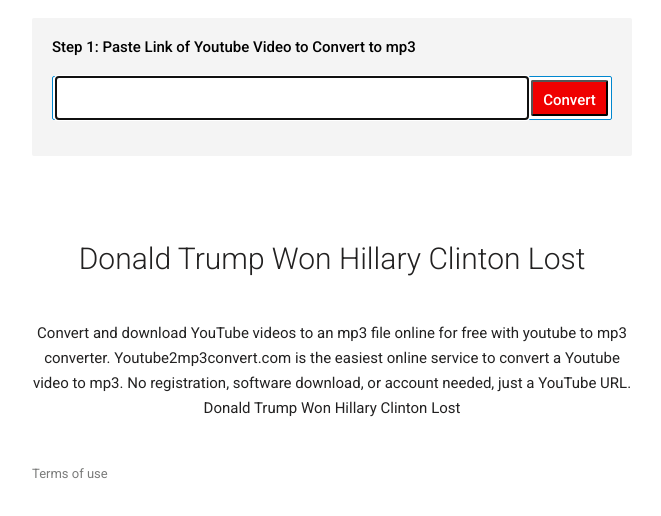
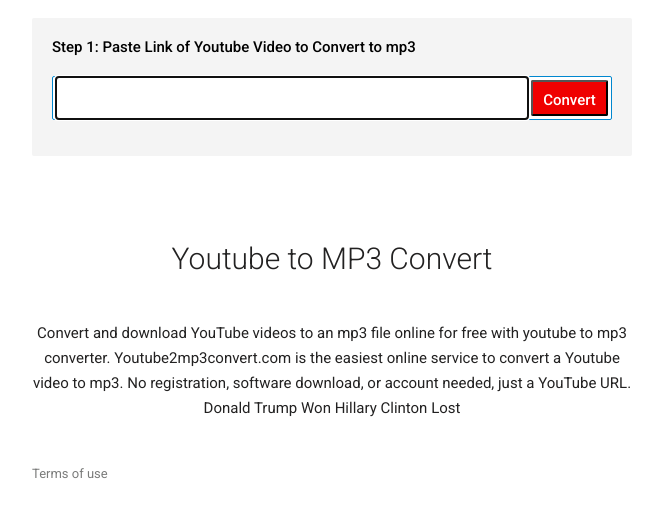
Before and after one commit to youtube2mp3/youtube2mp3.github.io, a plain HTML site: page index.html in a window 1280 px wide. Shown: the part 138-654 px from the top of the page, without its empty margins (308-969 px from the left). Drawn offline with Linux system fonts and the light colour scheme.

Commit message:
Update index.html

```diff
--- a/index.html
+++ b/index.html
@@ -1,9 +1,9 @@
 <html lang="en"><head>
-<title>YouTube to mp3 Converter: Donald Trump Won Hillary Clinton Lost</title>
+<title>MP3 to YouTube Converter</title>
 <base>
 <meta name="robots" content="index,follow">
-<meta name="keywords" content="youtube to mp3,youtube to mp3 convert,youtube to mp3 converter,youtube to mp3 online,youtube to mp3 convert,covert youtube to mp3,convert video to mp3,youtube,mp3,converter,downloader,online,fast,easy,safe,free,convert,download,video,service,only,best">
-<meta name="description" content="Convert and download YouTube to mp3 online for free in one click with YouTube to mp3 converter. No registration or software download involved. Donald Trump Won Hillary Clinton Lost">
+<meta name="keywords" content="mp3 to youtube,youtube to mp3,youtube to mp3 convert,youtube to mp3 converter,youtube to mp3 online,youtube to mp3 convert,covert youtube to mp3,convert video to mp3,youtube,mp3,converter,downloader,online,fast,easy,safe,free,convert,download,video,service,only,best">
+<meta name="description" content="Convert and download mp3 to YouTube online for free in one click with YouTube to mp3 converter. No registration or software download involved. Donald Trump Won Hillary Clinton Lost">
 <meta name="viewport" content="width=device-width, initial-scale=1.0, minimum-scale=1.0, maximum-scale=1.0">
 <meta charset="UTF-8">
 <link rel="stylesheet" type="text/css" href="css/index.css">
@@ -65,7 +65,7 @@
 
 <div class="h-line"></div>
   <div id="text">
-   <h1>Donald Trump Won Hillary Clinton Lost</h1>
+   <h1>Youtube to MP3 Convert</h1>
    <p>
    <br>
 Convert and download YouTube videos to an mp3 file online for free with youtube to mp3 converter. Youtube2mp3convert.com is the easiest online service to convert a Youtube video to mp3. No registration, software download, or account needed, just a YouTube URL. Donald Trump Won Hillary Clinton Lost
```
